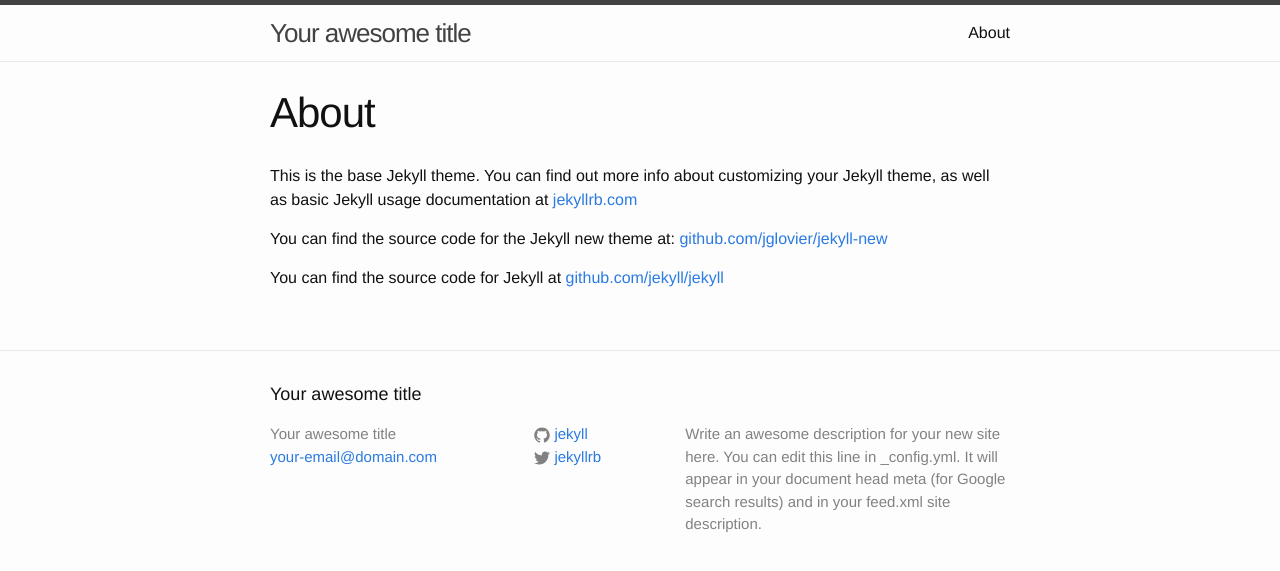
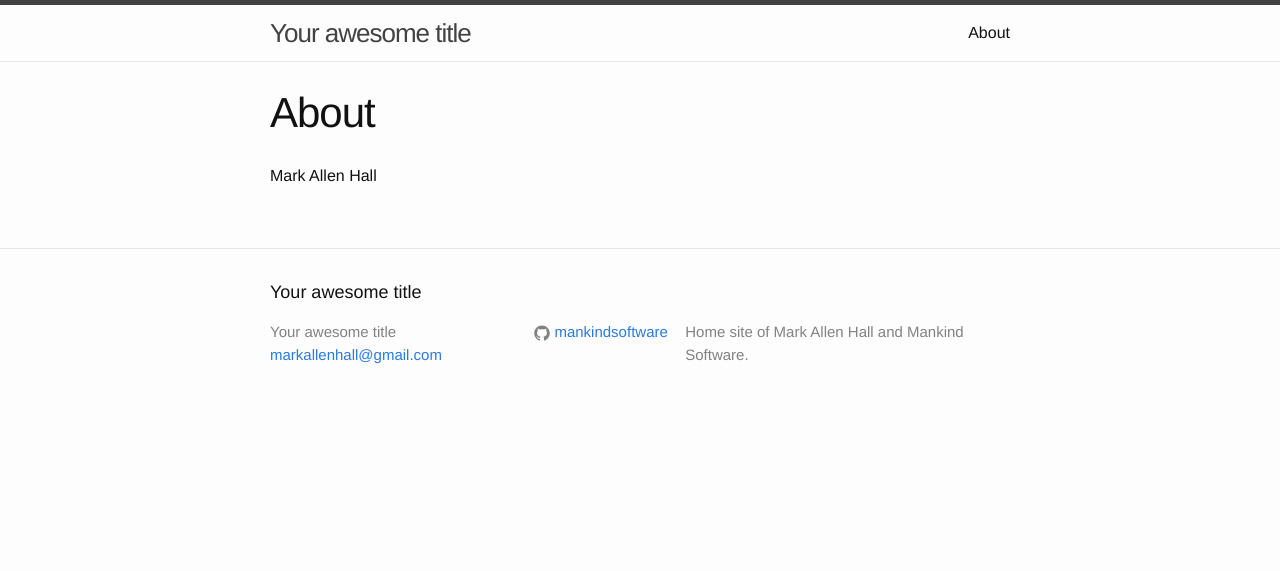
Before and after one commit to mankindsoftware/mankind, a Jekyll site: the page built from about.md, in a window 1280 px wide. Shown: the top 571 px of the page. Built offline with Jekyll 4.4.1, drawn with Linux system fonts in a browser that asks for light colours.

Commit message:
baseurl change

```diff
--- a/_config.yml
+++ b/_config.yml
@@ -1,14 +1,12 @@
 # Site settings
 title: Your awesome title
-email: your-email@domain.com
+email: markallenhall@gmail.com
 description: > # this means to ignore newlines until "baseurl:"
-  Write an awesome description for your new site here. You can edit this
-  line in _config.yml. It will appear in your document head meta (for
-  Google search results) and in your feed.xml site description.
+  Home site of Mark Allen Hall and Mankind Software.
 baseurl: "" # the subpath of your site, e.g. /blog/
-url: "http://yourdomain.com" # the base hostname & protocol for your site
-twitter_username: jekyllrb
-github_username:  jekyll
+url: "http://mankindsoftware.github.io/mankind" # the base hostname & protocol for your site
+twitter_username:
+github_username:  mankindsoftware
 
 # Build settings
 markdown: kramdown
--- a/about.md
+++ b/about.md
@@ -4,8 +4,4 @@ title: About
 permalink: /about/
 ---
 
-This is the base Jekyll theme. You can find out more info about customizing your Jekyll theme, as well as basic Jekyll usage documentation at [jekyllrb.com](http://jekyllrb.com/)
-
-You can find the source code for the Jekyll new theme at: [github.com/jglovier/jekyll-new](https://github.com/jglovier/jekyll-new)
-
-You can find the source code for Jekyll at [github.com/jekyll/jekyll](https://github.com/jekyll/jekyll)
+Mark Allen Hall
```
